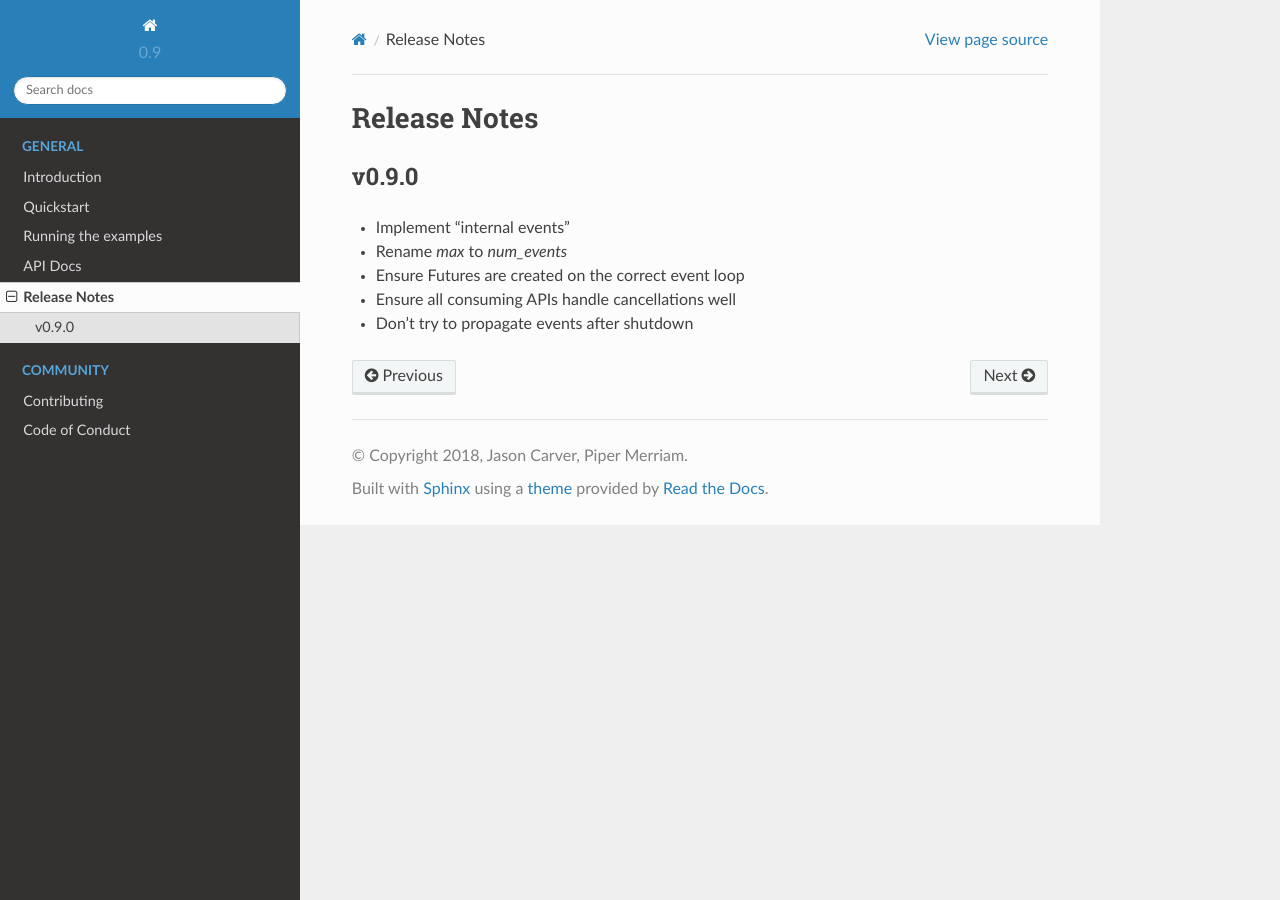
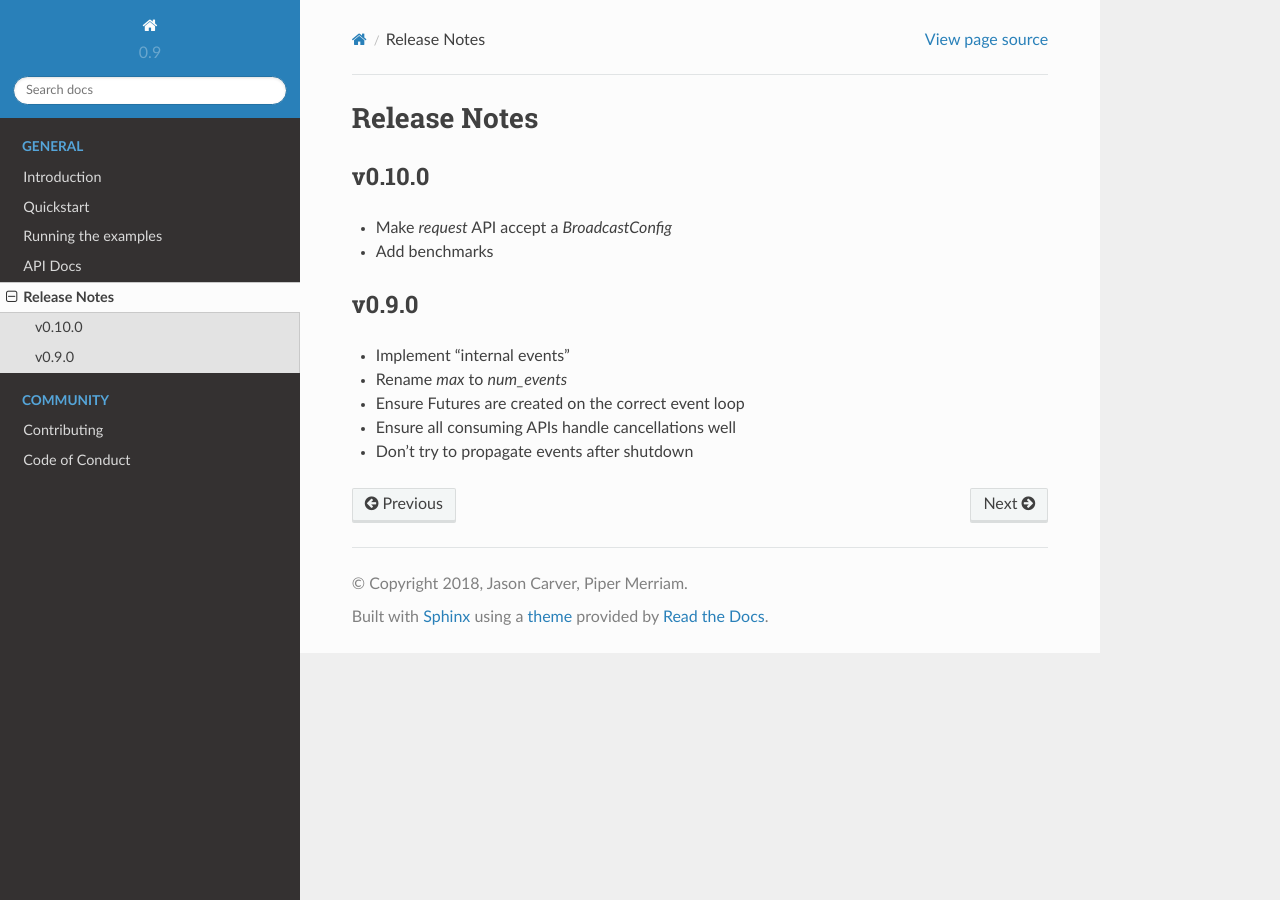
Before and after one commit to ethereum/lahja, a Sphinx documentation site: the page built from docs/release_notes.rst, in a window 1280 px wide. Built offline with Sphinx 7.4.7 and the Read the Docs theme 2.0.0, drawn with Linux system fonts in a browser that asks for light colours.

Commit message:
Prepare release notes for 0.10.0

```diff
--- a/docs/release_notes.rst
+++ b/docs/release_notes.rst
@@ -1,5 +1,11 @@
 Release Notes
 =============
+
+v0.10.0
+------
+
+- Make `request` API accept a `BroadcastConfig`
+- Add benchmarks
 
 v0.9.0
 ------
```
